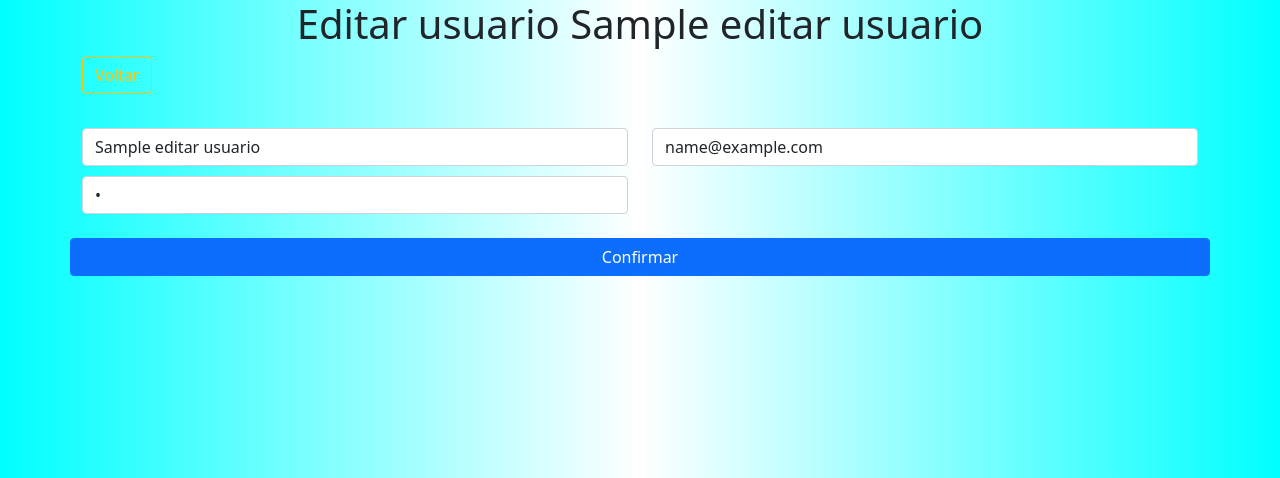
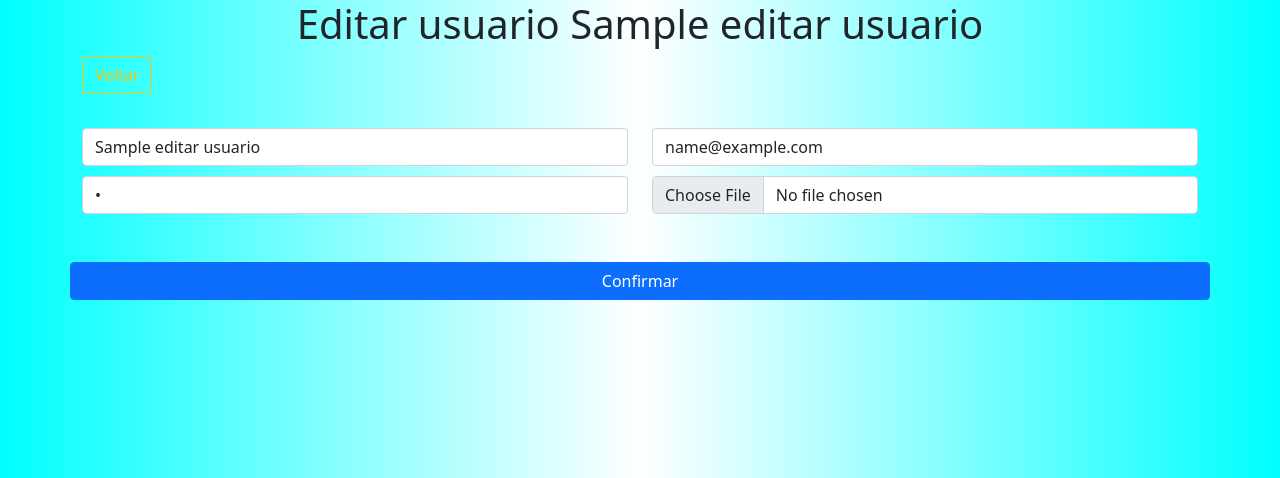
Before and after one commit to davi41229/crud-flask, a Python web app: template aplication/templates/editar.html in a window 1280 px wide. Shown: the top 478 px of the page. Run offline with Jinja, Linux system fonts and the light colour scheme; the template is opened without the code that fills it: most values are stand-ins (such as "Sample title", 1, 10 or a date in 2020).

Commit message:
Update editar.html

```diff
--- a/aplication/templates/editar.html
+++ b/aplication/templates/editar.html
@@ -1,5 +1,6 @@
 {% extends 'base.html' %}
 {% block content %}
+
 
 <h1 style="text-align: center";>Editar usuario {{ editar_usuario.name }}</h1>
 <!-- PASSAR empresa como parametro -->
@@ -18,6 +19,9 @@
         <div class="col-md-6">
             <input type="password" name="password"  id="password" placeholder="nova senha" class="form-control" value="{{editar_usuario.password}}">
         </div>
+        <div class="col-md-6">
+            <input type="file"  name="image" id="image" placeholder="nova Foto" class="form-control" value="{{editar_usuario.image}}"/><br>
+        </div>
     </div>
     <br>
     <div class="row col-xs-12">
```
